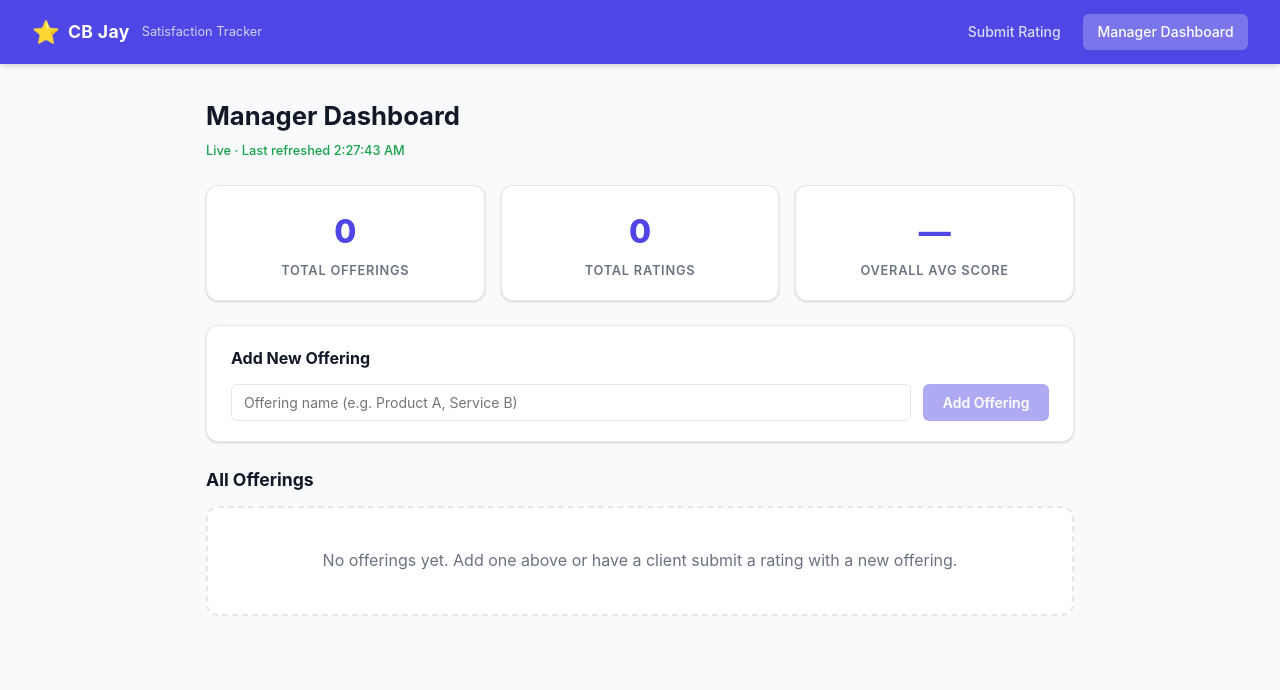
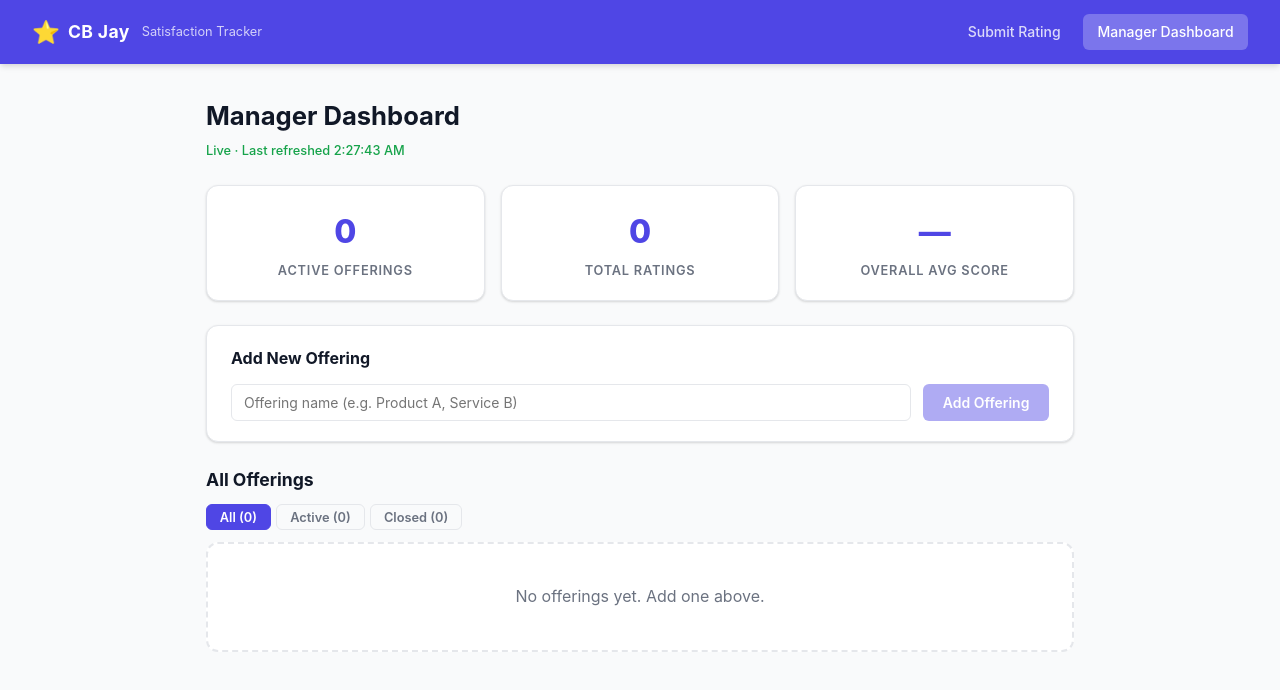
Before and after one commit to lkirwan/CB_jay, a React (Vite) app in the folder satisfaction-app/: page /dashboard in a window 1280 px wide. Shown: the top 690 px of the page. Built offline with nearby package versions, Linux system fonts and the light colour scheme.

Commit message:
add status to offerings

```diff
--- a/satisfaction-app/src/App.css
+++ b/satisfaction-app/src/App.css
@@ -219,6 +219,58 @@
 }
 .empty-message { color: var(--text-muted); font-size: 0.875rem; font-style: italic; }
 
+/* Status badges */
+.offering-name-row { display: flex; align-items: center; gap: 0.5rem; flex-wrap: wrap; }
+.status-badge {
+  display: inline-block;
+  font-size: 0.7rem;
+  font-weight: 700;
+  letter-spacing: .05em;
+  text-transform: uppercase;
+  padding: 0.15rem 0.55rem;
+  border-radius: 99px;
+}
+.status-badge--active { background: #dcfce7; color: #166534; }
+.status-badge--closed { background: #f1f5f9; color: #64748b; }
+
+/* Status toggle button */
+.status-toggle-btn { margin-left: 0.5rem; flex-shrink: 0; }
+
+/* Closed offering card muting */
+.offering-card--closed { opacity: 0.65; }
+.offering-card--closed .offering-name { text-decoration: line-through; color: var(--text-muted); }
+
+/* Status filter tabs */
+.offerings-header { flex-direction: column; align-items: stretch; gap: 0.6rem; }
+.offerings-header-top { display: flex; justify-content: space-between; align-items: center; }
+.status-tabs { display: flex; gap: 0.35rem; }
+.status-tab {
+  background: transparent;
+  border: 1.5px solid var(--border);
+  border-radius: var(--radius-sm);
+  padding: 0.3rem 0.8rem;
+  font-size: 0.8rem;
+  font-weight: 600;
+  color: var(--text-muted);
+  cursor: pointer;
+  transition: background .15s, border-color .15s, color .15s;
+  font-family: inherit;
+}
+.status-tab:hover { border-color: var(--primary); color: var(--primary); }
+.status-tab--active { background: var(--primary); border-color: var(--primary); color: #fff; }
+
+/* No offerings dialog */
+.no-offerings-card {
+  text-align: center;
+  padding: 3rem 2rem;
+  max-width: 460px;
+}
+.no-offerings-icon { font-size: 3rem; margin-bottom: 1rem; }
+.no-offerings-card h2 { font-size: 1.5rem; font-weight: 700; margin-bottom: 0.6rem; }
+.no-offerings-card p { color: var(--text-muted); margin-bottom: 0.25rem; }
+.no-offerings-sub { font-size: 0.875rem; margin-bottom: 1.75rem !important; }
+.no-offerings-link { margin-top: 0.5rem; }
+
 /* Responsive */
 @media (max-width: 600px) {
   .app-header { padding: 0 1rem; }
--- a/satisfaction-app/src/hooks/useStore.js
+++ b/satisfaction-app/src/hooks/useStore.js
@@ -46,12 +46,24 @@ export function useStore() {
       ...fresh,
       offerings: [
         ...fresh.offerings,
-        { id: crypto.randomUUID(), name: name.trim(), createdAt: new Date().toISOString() },
+        { id: crypto.randomUUID(), name: name.trim(), status: 'active', createdAt: new Date().toISOString() },
       ],
     };
     saveData(updated);
     setData(updated);
     return updated.offerings[updated.offerings.length - 1];
+  }, []);
+
+  const setOfferingStatus = useCallback((id, status) => {
+    const fresh = loadData();
+    const updated = {
+      ...fresh,
+      offerings: fresh.offerings.map((o) =>
+        o.id === id ? { ...o, status } : o
+      ),
+    };
+    saveData(updated);
+    setData(updated);
   }, []);
 
   const addRating = useCallback((offeringId, score, username) => {
@@ -83,5 +95,5 @@ export function useStore() {
     [data.ratings]
   );
 
-  return { data, addOffering, addRating, getOfferingStats };
+  return { data, addOffering, setOfferingStatus, addRating, getOfferingStats };
 }
--- a/satisfaction-app/src/pages/ClientPage.jsx
+++ b/satisfaction-app/src/pages/ClientPage.jsx
@@ -1,24 +1,34 @@
 import { useState } from 'react';
+import { Link } from 'react-router-dom';
 import { useStore } from '../hooks/useStore';
 import StarRating from '../components/StarRating';
 
 export default function ClientPage() {
-  const { data, addOffering, addRating } = useStore();
+  const { data, addRating } = useStore();
+  const activeOfferings = data.offerings.filter((o) => (o.status ?? 'active') === 'active');
   const [offeringId, setOfferingId] = useState('');
-  const [newOfferingName, setNewOfferingName] = useState('');
-  const [showNewOffering, setShowNewOffering] = useState(false);
   const [score, setScore] = useState(0);
   const [username, setUsername] = useState('');
   const [submitted, setSubmitted] = useState(false);
   const [error, setError] = useState('');
 
-  function handleCreateOffering(e) {
-    e.preventDefault();
-    if (!newOfferingName.trim()) return;
-    const offering = addOffering(newOfferingName);
-    setOfferingId(offering.id);
-    setNewOfferingName('');
-    setShowNewOffering(false);
+  // Show dialog when no active offerings exist
+  if (activeOfferings.length === 0) {
+    return (
+      <div className="page-center">
+        <div className="card no-offerings-card">
+          <div className="no-offerings-icon">🔔</div>
+          <h2>No Offerings Available</h2>
+          <p>There are no offerings available to rate at this time.</p>
+          <p className="no-offerings-sub">
+            Please check back later, or contact your manager to set up offerings.
+          </p>
+          <Link to="/dashboard" className="btn btn-outline no-offerings-link">
+            Manager Login →
+          </Link>
+        </div>
+      </div>
+    );
   }
 
   function handleSubmit(e) {
@@ -76,7 +86,6 @@ export default function ClientPage() {
             <label className="form-label" htmlFor="offering-select">
               Offering <span className="required">*</span>
             </label>
-            <div className="offering-select-row">
             <select
               id="offering-select"
               className="form-select"
@@ -84,48 +93,12 @@ export default function ClientPage() {
               onChange={(e) => setOfferingId(e.target.value)}
             >
                 <option value="">-- Select an offering --</option>
-                {data.offerings.map((o) => (
+                {activeOfferings.map((o) => (
                 <option key={o.id} value={o.id}>
                   {o.name}
                 </option>
               ))}
             </select>
-              <button
-                type="button"
-                className="btn btn-outline btn-sm"
-                onClick={() => setShowNewOffering((v) => !v)}
-              >
-                + New
-              </button>
-            </div>
-
-            {showNewOffering && (
-              <div className="new-offering-row">
-                <input
-                  className="form-input"
-                  type="text"
-                  placeholder="Offering name"
-                  value={newOfferingName}
-                  onChange={(e) => setNewOfferingName(e.target.value)}
-                  autoFocus
-                />
-                <button
-                  type="button"
-                  className="btn btn-primary btn-sm"
-                  onClick={handleCreateOffering}
-                  disabled={!newOfferingName.trim()}
-                >
-                  Add
-                </button>
-                <button
-                  type="button"
-                  className="btn btn-ghost btn-sm"
-                  onClick={() => setShowNewOffering(false)}
-                >
-                  Cancel
-                </button>
-              </div>
-            )}
           </div>
 
           {/* Star rating */}
--- a/satisfaction-app/src/pages/DashboardPage.jsx
+++ b/satisfaction-app/src/pages/DashboardPage.jsx
@@ -2,8 +2,9 @@ import { useState, useEffect } from 'react';
 import { useStore } from '../hooks/useStore';
 import StarRating from '../components/StarRating';
 
-function OfferingCard({ offering, ratings }) {
+function OfferingCard({ offering, ratings, onToggleStatus }) {
   const [expanded, setExpanded] = useState(false);
+  const isActive = (offering.status ?? 'active') === 'active';
   const offeringRatings = ratings.filter((r) => r.offeringId === offering.id);
   const avg =
     offeringRatings.length > 0
@@ -17,10 +18,15 @@ function OfferingCard({ offering, ratings }) {
   }));
 
   return (
-    <div className="offering-card">
+    <div className={`offering-card ${!isActive ? 'offering-card--closed' : ''}`}>
       <div className="offering-card-header" onClick={() => setExpanded((v) => !v)}>
         <div className="offering-info">
+          <div className="offering-name-row">
             <h3 className="offering-name">{offering.name}</h3>
+            <span className={`status-badge status-badge--${isActive ? 'active' : 'closed'}`}>
+              {isActive ? 'Active' : 'Closed'}
+            </span>
+          </div>
           <span className="offering-count">{offeringRatings.length} rating{offeringRatings.length !== 1 ? 's' : ''}</span>
         </div>
         <div className="offering-score">
@@ -32,6 +38,14 @@ function OfferingCard({ offering, ratings }) {
           ) : (
             <span className="no-ratings">No ratings yet</span>
           )}
+          <button
+            type="button"
+            className={`btn btn-sm ${isActive ? 'btn-ghost' : 'btn-outline'} status-toggle-btn`}
+            onClick={(e) => { e.stopPropagation(); onToggleStatus(offering.id, isActive ? 'closed' : 'active'); }}
+            title={isActive ? 'Close this offering' : 'Re-open this offering'}
+          >
+            {isActive ? 'Close' : 'Re-open'}
+          </button>
           <span className="expand-icon">{expanded ? '▲' : '▼'}</span>
         </div>
       </div>
@@ -95,10 +109,11 @@ function OfferingCard({ offering, ratings }) {
 }
 
 export default function DashboardPage() {
-  const { data, addOffering } = useStore();
+  const { data, addOffering, setOfferingStatus } = useStore();
   const [newName, setNewName] = useState('');
   const [lastUpdated, setLastUpdated] = useState(new Date());
   const [sortBy, setSortBy] = useState('recent');
+  const [statusFilter, setStatusFilter] = useState('all');
 
   useEffect(() => {
     const id = setInterval(() => setLastUpdated(new Date()), 3000);
@@ -118,7 +133,16 @@ export default function DashboardPage() {
       ? data.ratings.reduce((sum, r) => sum + r.score, 0) / totalRatings
       : null;
 
-  const sortedOfferings = [...data.offerings].sort((a, b) => {
+  const activeCount = data.offerings.filter((o) => (o.status ?? 'active') === 'active').length;
+  const closedCount = data.offerings.filter((o) => o.status === 'closed').length;
+
+  const filteredOfferings = data.offerings.filter((o) => {
+    if (statusFilter === 'active') return (o.status ?? 'active') === 'active';
+    if (statusFilter === 'closed') return o.status === 'closed';
+    return true;
+  });
+
+  const sortedOfferings = [...filteredOfferings].sort((a, b) => {
     if (sortBy === 'recent') return new Date(b.createdAt) - new Date(a.createdAt);
     if (sortBy === 'alpha') return a.name.localeCompare(b.name);
     if (sortBy === 'score') {
@@ -145,8 +169,8 @@ export default function DashboardPage() {
       {/* Summary stats */}
       <div className="stats-row">
         <div className="stat-card">
-          <span className="stat-value">{data.offerings.length}</span>
-          <span className="stat-label">Total Offerings</span>
+          <span className="stat-value">{activeCount}</span>
+          <span className="stat-label">Active Offerings</span>
         </div>
         <div className="stat-card">
           <span className="stat-value">{totalRatings}</span>
@@ -181,6 +205,7 @@ export default function DashboardPage() {
       {/* Offerings list */}
       <div className="offerings-section">
         <div className="offerings-header">
+          <div className="offerings-header-top">
             <h3>All Offerings</h3>
             {data.offerings.length > 1 && (
               <div className="sort-controls">
@@ -198,15 +223,36 @@ export default function DashboardPage() {
               </div>
             )}
           </div>
+          <div className="status-tabs">
+            {[
+              { key: 'all', label: `All (${data.offerings.length})` },
+              { key: 'active', label: `Active (${activeCount})` },
+              { key: 'closed', label: `Closed (${closedCount})` },
+            ].map(({ key, label }) => (
+              <button
+                key={key}
+                type="button"
+                className={`status-tab ${statusFilter === key ? 'status-tab--active' : ''}`}
+                onClick={() => setStatusFilter(key)}
+              >
+                {label}
+              </button>
+            ))}
+          </div>
+        </div>
 
-        {data.offerings.length === 0 ? (
+        {filteredOfferings.length === 0 ? (
           <div className="empty-state">
-            <p>No offerings yet. Add one above or have a client submit a rating with a new offering.</p>
+            <p>
+              {data.offerings.length === 0
+                ? 'No offerings yet. Add one above.'
+                : `No ${statusFilter} offerings.`}
+            </p>
           </div>
         ) : (
           <div className="offerings-list">
             {sortedOfferings.map((o) => (
-              <OfferingCard key={o.id} offering={o} ratings={data.ratings} />
+              <OfferingCard key={o.id} offering={o} ratings={data.ratings} onToggleStatus={setOfferingStatus} />
             ))}
           </div>
         )}
```
Lines whose indentation alone changed are shown as unchanged.
